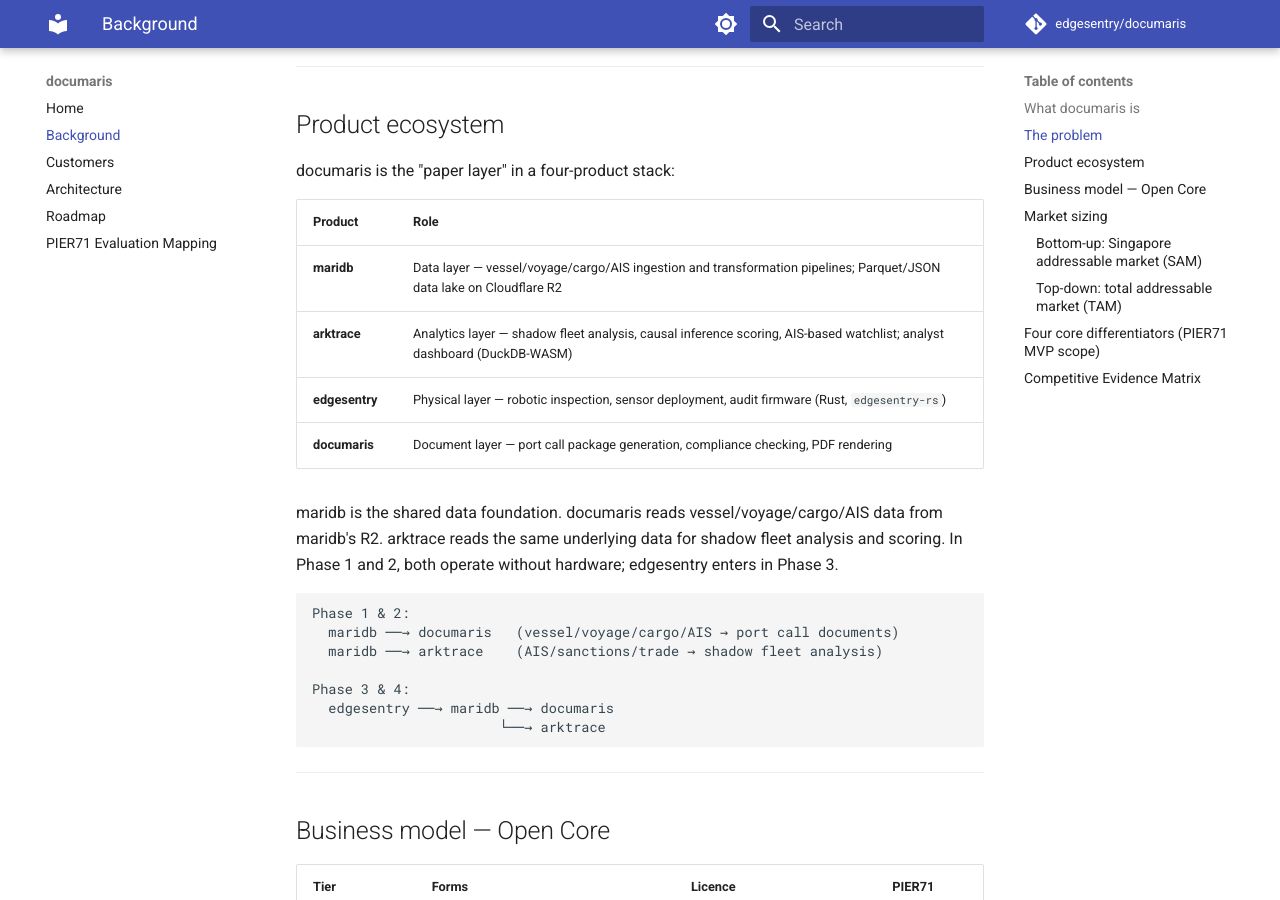
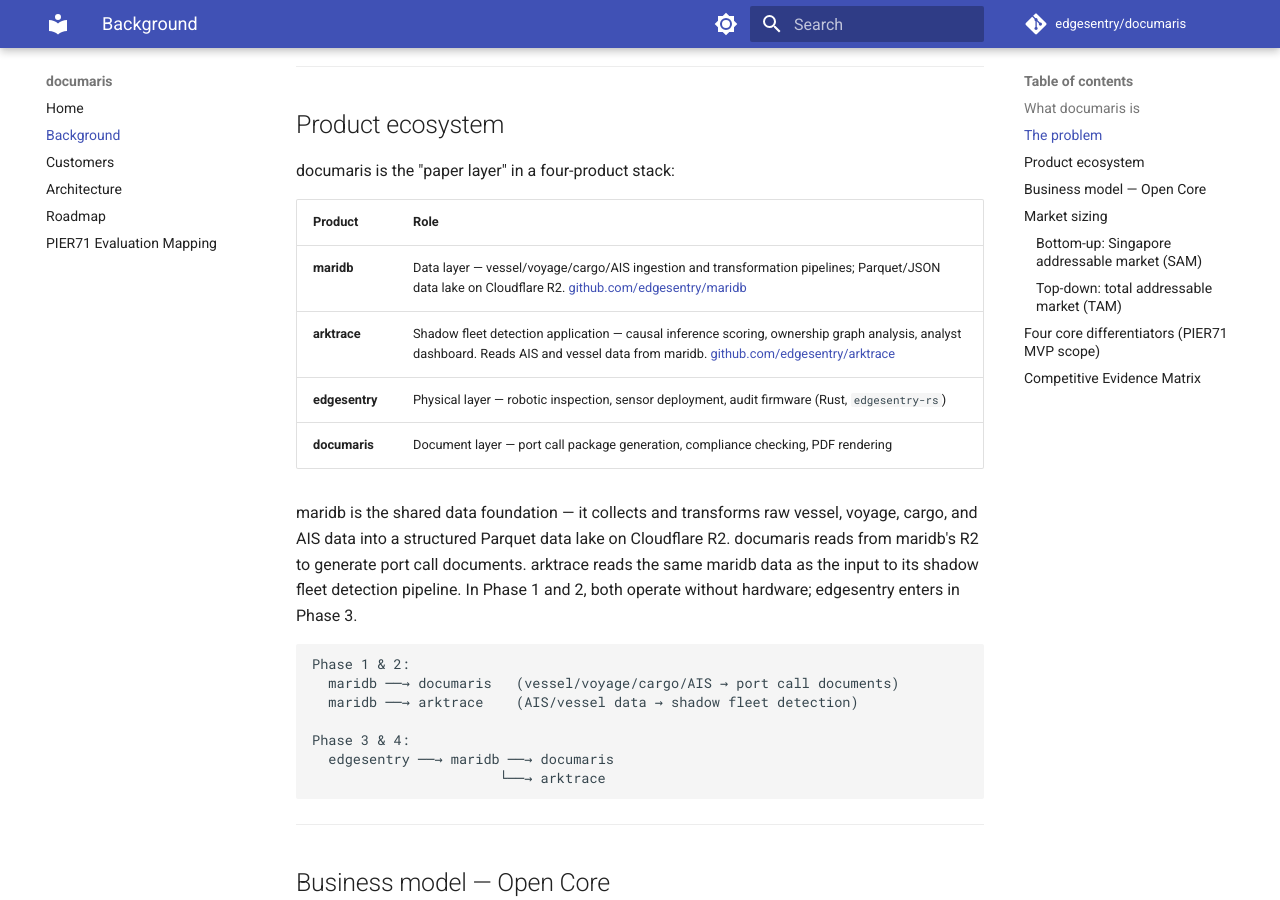
Before and after one commit to edgesentry/documaris, an MkDocs documentation site: the page built from docs/background.md, in a window 1280 px wide and 900 px high, scrolled down 1035 px. Built offline with MkDocs 1.6.1 and Material for MkDocs 9.7.7, drawn with Linux system fonts in a browser that asks for light colours; comment, search, counter and statistics services are not loaded.

Commit message:
Unify arktrace/maridb descriptions: arktrace=shadow fleet detection app, maridb=data layer
- arktrace: "shadow fleet detection application" throughout; add GitHub URL
- maridb: "collects and transforms" data; add GitHub URL (github.com/edgesentry/maridb)
- architecture.md: fix note that implied maridb outputs shadow fleet data
  (maridb outputs AIS/vessel data; arktrace does the shadow fleet detection)

Co-Authored-By: Claude Sonnet 4.6 <noreply@anthropic.com>

````diff
--- a/docs/background.md
+++ b/docs/background.md
@@ -30,17 +30,17 @@ documaris is the "paper layer" in a four-product stack:
 
 | Product | Role |
 |---|---|
-| **maridb** | Data layer — vessel/voyage/cargo/AIS ingestion and transformation pipelines; Parquet/JSON data lake on Cloudflare R2 |
-| **arktrace** | Analytics layer — shadow fleet analysis, causal inference scoring, AIS-based watchlist; analyst dashboard (DuckDB-WASM) |
+| **maridb** | Data layer — vessel/voyage/cargo/AIS ingestion and transformation pipelines; Parquet/JSON data lake on Cloudflare R2. [github.com/edgesentry/maridb](https://github.com/edgesentry/maridb) |
+| **arktrace** | Shadow fleet detection application — causal inference scoring, ownership graph analysis, analyst dashboard. Reads AIS and vessel data from maridb. [github.com/edgesentry/arktrace](https://github.com/edgesentry/arktrace) |
 | **edgesentry** | Physical layer — robotic inspection, sensor deployment, audit firmware (Rust, `edgesentry-rs`) |
 | **documaris** | Document layer — port call package generation, compliance checking, PDF rendering |
 
-maridb is the shared data foundation. documaris reads vessel/voyage/cargo/AIS data from maridb's R2. arktrace reads the same underlying data for shadow fleet analysis and scoring. In Phase 1 and 2, both operate without hardware; edgesentry enters in Phase 3.
+maridb is the shared data foundation — it collects and transforms raw vessel, voyage, cargo, and AIS data into a structured Parquet data lake on Cloudflare R2. documaris reads from maridb's R2 to generate port call documents. arktrace reads the same maridb data as the input to its shadow fleet detection pipeline. In Phase 1 and 2, both operate without hardware; edgesentry enters in Phase 3.
 
 ```
 Phase 1 & 2:
   maridb ──→ documaris   (vessel/voyage/cargo/AIS → port call documents)
-  maridb ──→ arktrace    (AIS/sanctions/trade → shadow fleet analysis)
+  maridb ──→ arktrace    (AIS/vessel data → shadow fleet detection)
 
 Phase 3 & 4:
   edgesentry ──→ maridb ──→ documaris
````
Also changed, not shown: docs/architecture.md (+1 -1 lines), docs/index.md (+2 -2 lines).
